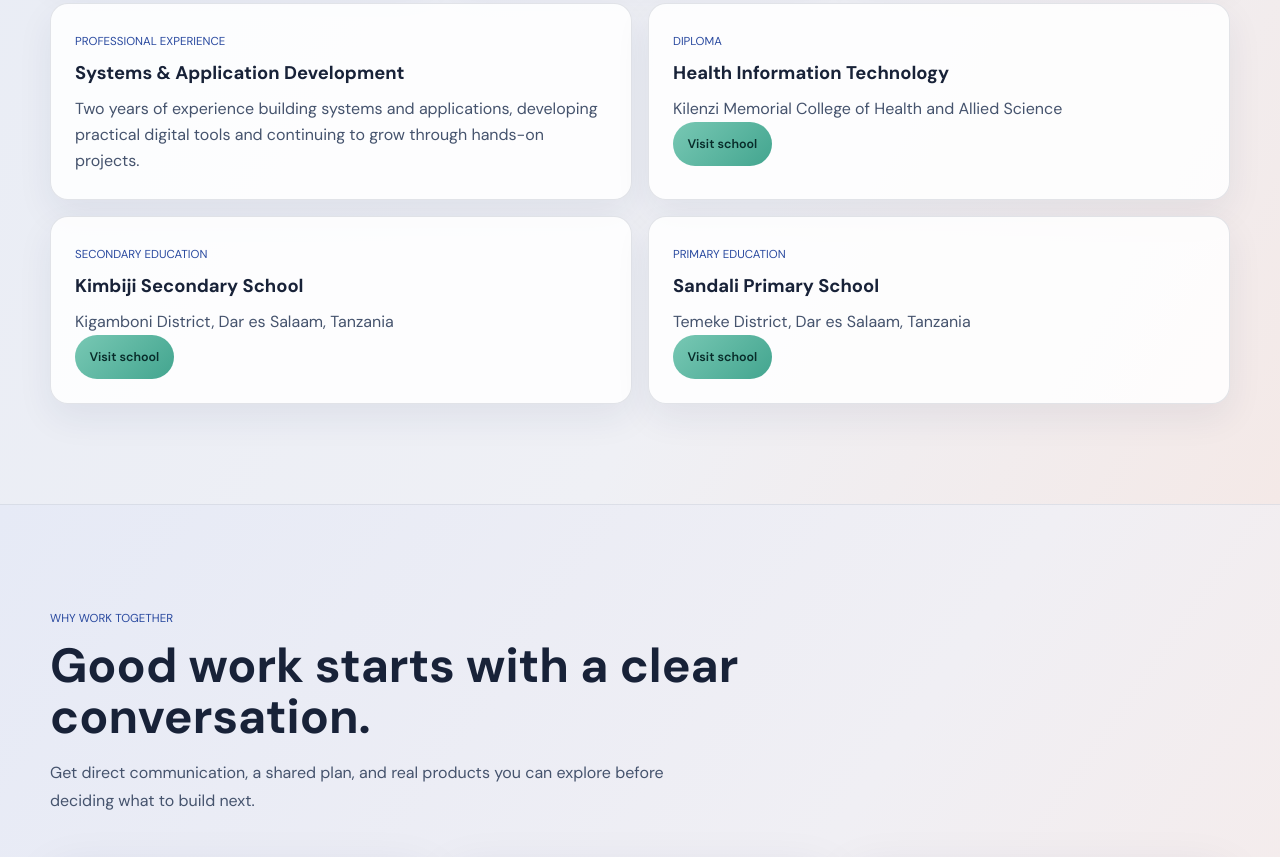
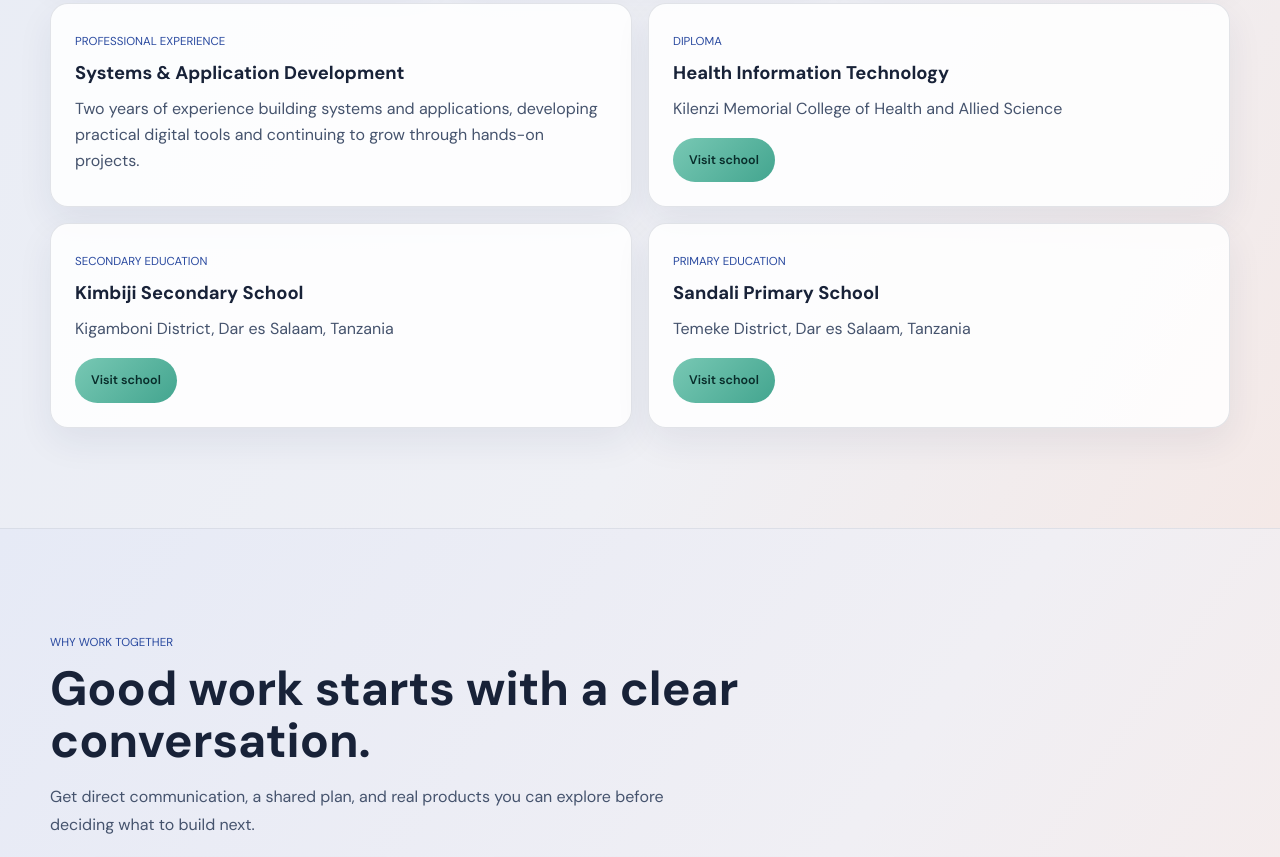
Before and after one commit to drozenplatin-cell/Droz_Developer_Web, a React (Vite) app: page / in a window 1280 px wide. Shown: the part 1880-2737 px from the top of the page. Built offline with nearby package versions, Linux system fonts and the light colour scheme.

Commit message:
Add styles for school button in education card

```diff
--- a/src/App.css
+++ b/src/App.css
@@ -2144,6 +2144,12 @@ input:focus-visible {
   font-size: 1.15rem;
 }
 
+.education-card .school-btn {
+  width: fit-content;
+  margin-top: 16px;
+  padding-inline: 1rem;
+}
+
 .portrait-image {
   display: block;
   object-fit: cover;
```
